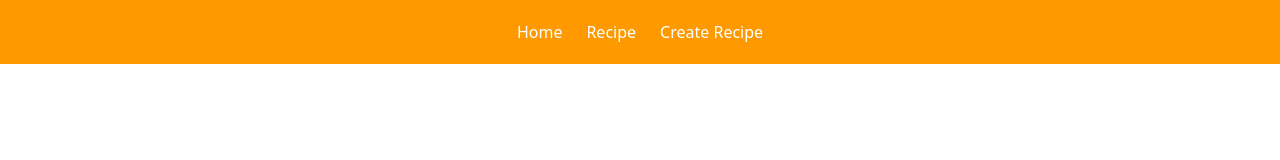
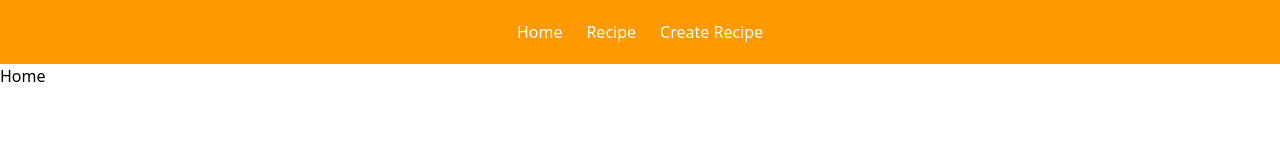
Before and after one commit to Aryan-netizen/Recipe-Website, a React (Vite) app: page / in a window 1280 px wide. Shown: the top 160 px of the page. Built offline with nearby package versions, Linux system fonts and the light colour scheme.

Commit message:
useEffect fix

```diff
--- a/src/pages/Create.jsx
+++ b/src/pages/Create.jsx
@@ -1,5 +1,5 @@
 import { nanoid } from "nanoid";
-import { useContext } from "react";
+import { useContext, useEffect } from "react";
 import { useForm } from "react-hook-form";
 import { toast } from "react-toastify";
 import Recipe from "./Recipe";
--- a/src/utils/MainLinks.jsx
+++ b/src/utils/MainLinks.jsx
@@ -9,7 +9,7 @@
   return (
     <div>
       <Routes>
-        <Route path='/home' element={<Home />} />
+        <Route path='/' element={<Home />} />
         <Route path='/recipe' element={<Recipe />} />
         <Route path='/recipe-details/:id' element={<RecipeDetails />} />
         <Route path='/recipe-update/:id' element={<UpdateRecipe/>} />
```
